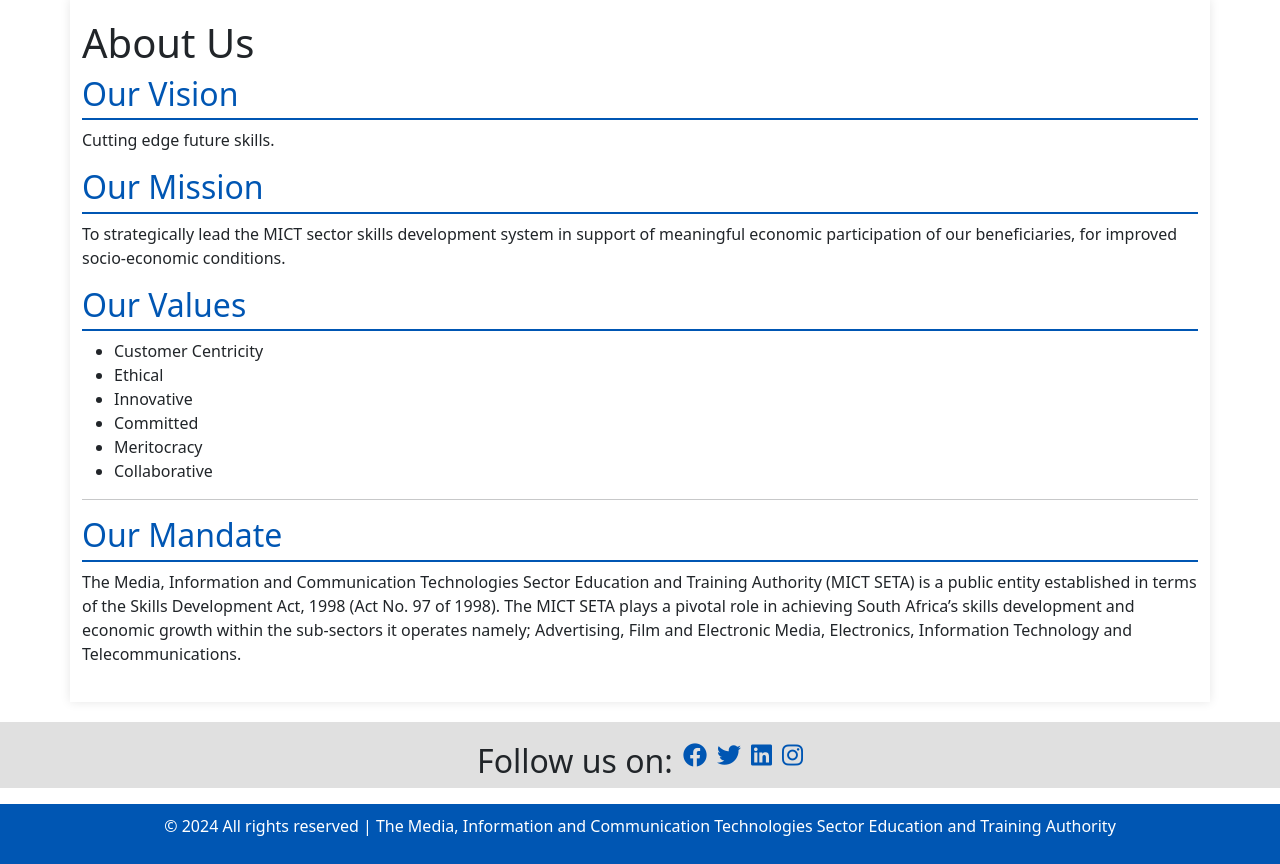
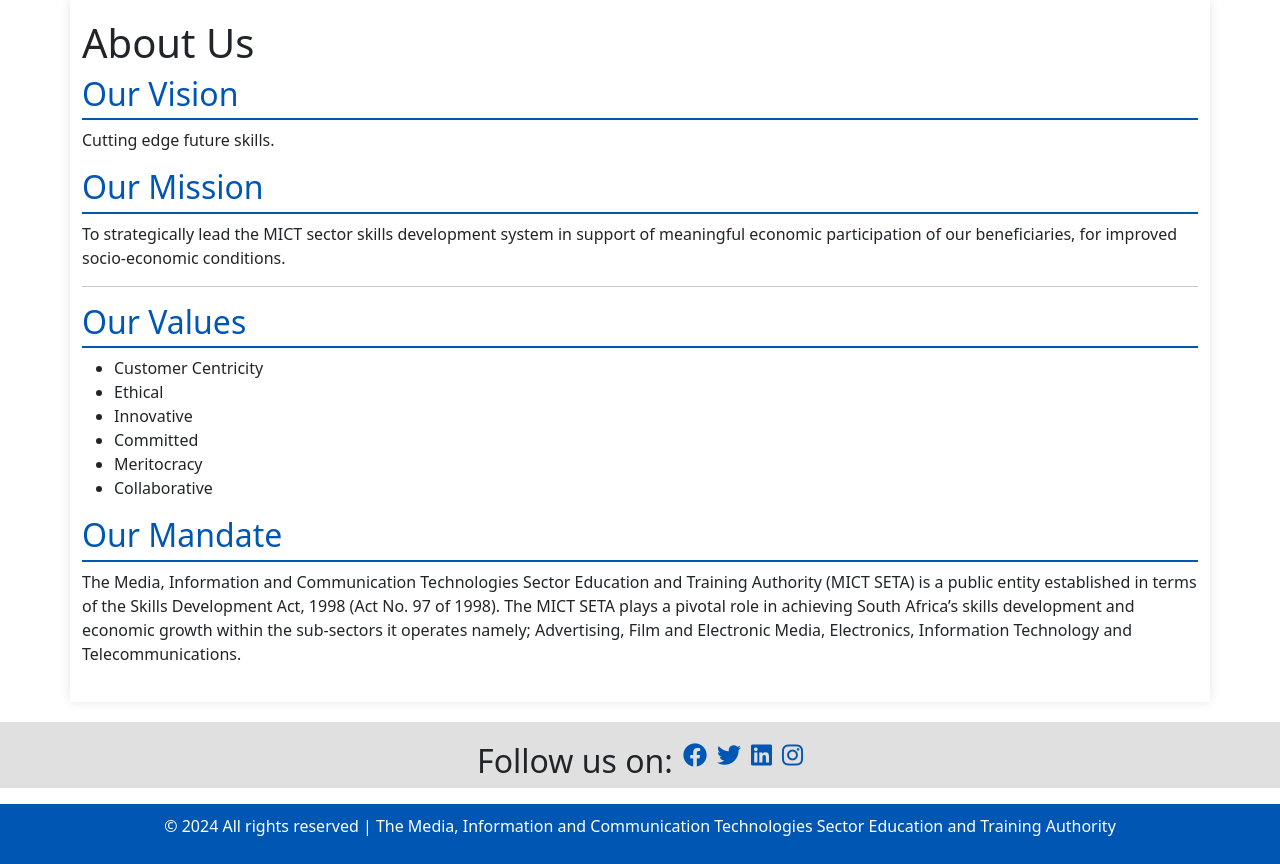
Before and after one commit to mictseta-recruitment-system/mictseta_recruitment_system, a Django app: page /about_us/ in a window 1280 px wide. Shown: the part 107-971 px from the top of the page. Run offline with Django 4.2, Linux system fonts and the light colour scheme.

Commit message:
I have created divisions

```diff
--- a/home/templates/about_us.html
+++ b/home/templates/about_us.html
@@ -53,18 +53,19 @@
 
   <div class="container">
     <h1>About Us</h1>
-
-            <div class="section">
+    <div class="section parallel-section">
+        <div class="vision-text">
             <h2>Our Vision</h2>
             <p>Cutting edge future skills.</p>
         </div>
-
-            <div class="section">
+        <div class="mission-text">
             <h2>Our Mission</h2>
             <p>To strategically lead the MICT sector skills development system in support of meaningful economic participation of our beneficiaries, for improved socio-economic conditions.</p>
         </div>
-
-            <div class="section">
+    </div>
+    <hr>
+    <div class="section parallel-section">
+        <div class="values-text">
             <h2>Our Values</h2>
             <ul>
                 <li>Customer Centricity</li>
@@ -75,12 +76,10 @@
                 <li>Collaborative</li>
             </ul>
         </div>
-
-            <hr>
-
-            <div class="section">
+        <div class="mandate-text">
             <h2>Our Mandate</h2>
             <p>The Media, Information and Communication Technologies Sector Education and Training Authority (MICT SETA) is a public entity established in terms of the Skills Development Act, 1998 (Act No. 97 of 1998). The MICT SETA plays a pivotal role in achieving South Africa’s skills development and economic growth within the sub-sectors it operates namely; Advertising, Film and Electronic Media, Electronics, Information Technology and Telecommunications.</p>
+        </div>
     </div>
 </div>
 
```
Lines whose indentation alone changed are shown as unchanged.
